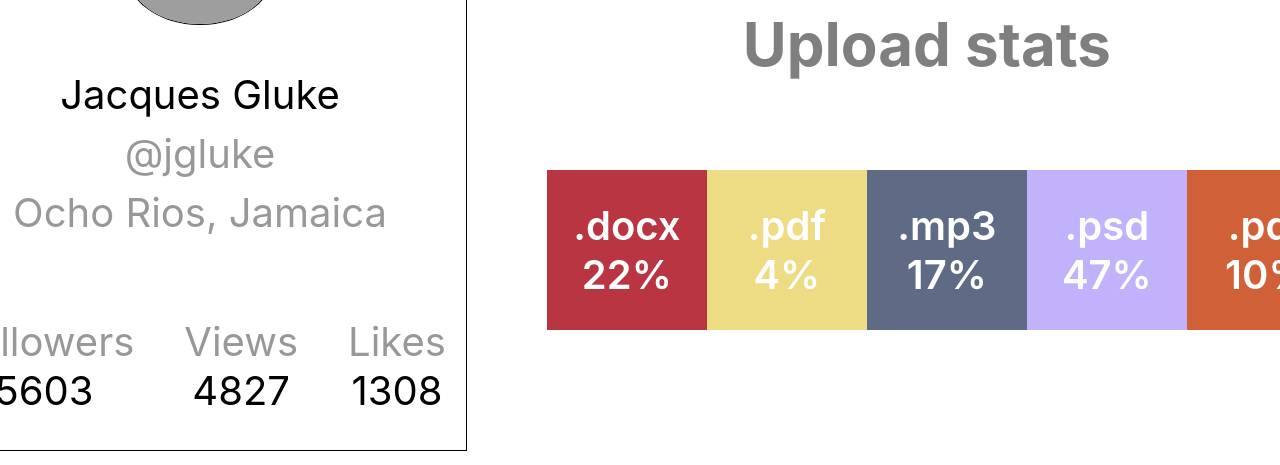
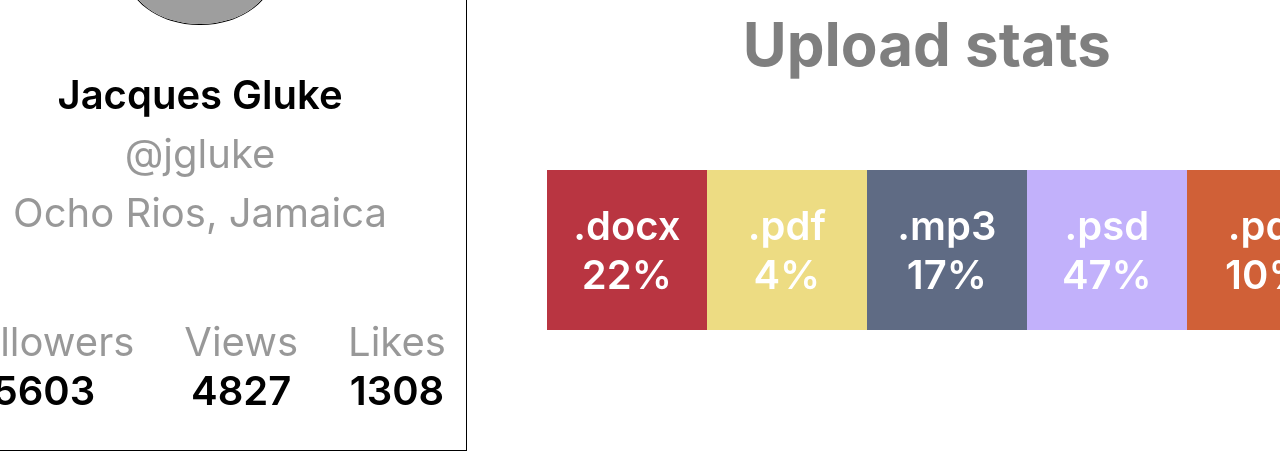
Before and after one commit to Junkyousha1/goit-react-hw-01-components, a React (Create React App) app: page / in a window 1280 px wide. Shown: the part 236-701 px from the top of the page. Built offline with nearby package versions, Linux system fonts and the light colour scheme; grey boxes are pictures that could not be loaded.

Commit message:
Modified font weight

```diff
--- a/src/components/Profile/Profile.module.css
+++ b/src/components/Profile/Profile.module.css
@@ -16,6 +16,7 @@
 
 .name {
   margin: 10px;
+  font-weight: 600;
 }
 .tag,
 .location {
@@ -41,3 +42,6 @@
 .label {
   opacity: 40%;
 }
+.quantity {
+  font-weight: 600;
+}
```
